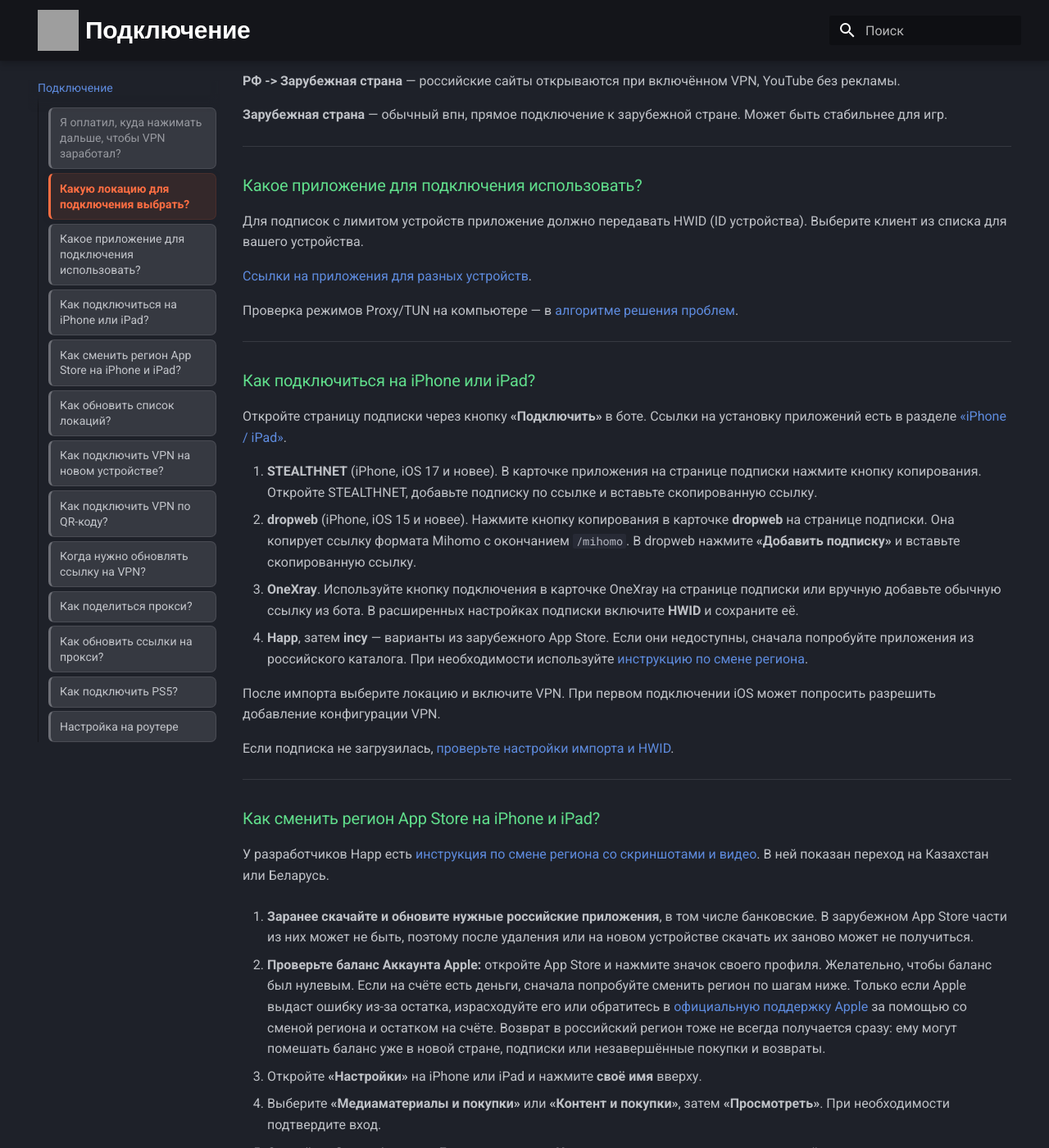
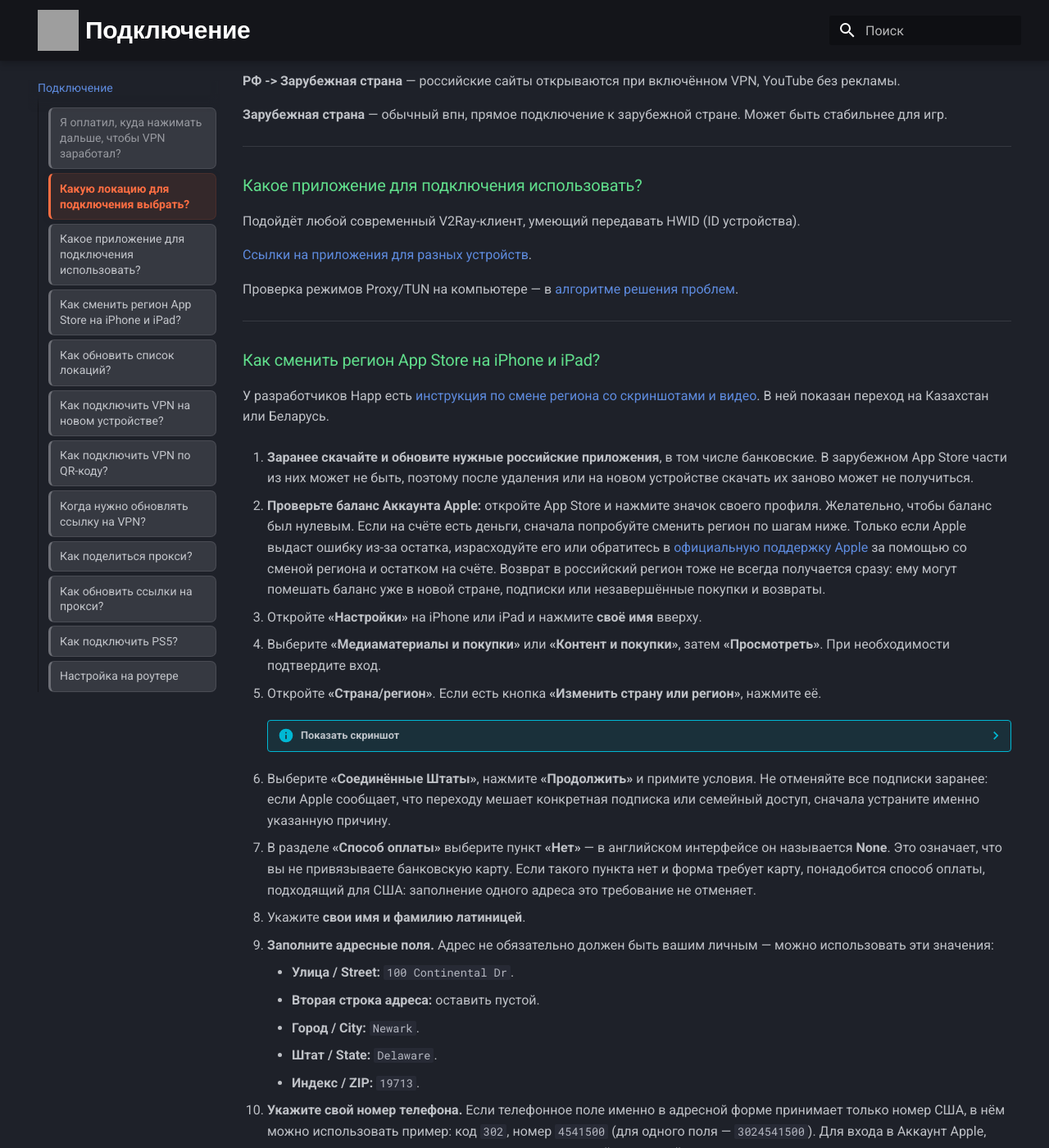
Before and after one commit to CanvasProxy/wiki, an MkDocs documentation site: the page built from docs/connection.md, in a window 1280 px wide and 1400 px high, scrolled down 622 px. Shown: the whole window at 82% size. Built offline with MkDocs 1.6.1 and Material for MkDocs 9.7.7, drawn with Linux system fonts in a browser that asks for light colours; grey boxes are pictures that could not be loaded.

Commit message:
Keep iPhone app links in the existing wiki list

```diff
--- a/docs/connection.md
+++ b/docs/connection.md
@@ -26,27 +26,12 @@
 ---
 
 ### Какое приложение для подключения использовать?
-Для подписок с лимитом устройств приложение должно передавать HWID (ID устройства). Выберите клиент из списка для вашего устройства.
+Подойдёт любой современный V2Ray-клиент, умеющий передавать HWID (ID устройства).
 
 [Ссылки на приложения для разных устройств](general.md#apps).
 
 <span id="proxy-tun"></span>
 Проверка режимов Proxy/TUN на компьютере — в [алгоритме решения проблем](troubleshooting.md#vpn-not-working).
-
----
-
-### Как подключиться на iPhone или iPad? {: #ios-connection }
-
-Откройте страницу подписки через кнопку **«Подключить»** в боте. Ссылки на установку приложений есть в разделе [«iPhone / iPad»](general.md#apps).
-
-1. **STEALTHNET** (iPhone, iOS 17 и новее). В карточке приложения на странице подписки нажмите кнопку копирования. Откройте STEALTHNET, добавьте подписку по ссылке и вставьте скопированную ссылку.
-2. **dropweb** (iPhone, iOS 15 и новее). Нажмите кнопку копирования в карточке **dropweb** на странице подписки. Она копирует ссылку формата Mihomo с окончанием `/mihomo`. В dropweb нажмите **«Добавить подписку»** и вставьте скопированную ссылку.
-3. **OneXray**. Используйте кнопку подключения в карточке OneXray на странице подписки или вручную добавьте обычную ссылку из бота. В расширенных настройках подписки включите **HWID** и сохраните её.
-4. **Happ**, затем **incy** — варианты из зарубежного App Store. Если они недоступны, сначала попробуйте приложения из российского каталога. При необходимости используйте [инструкцию по смене региона](#app-store-region).
-
-После импорта выберите локацию и включите VPN. При первом подключении iOS может попросить разрешить добавление конфигурации VPN.
-
-Если подписка не загрузилась, [проверьте настройки импорта и HWID](troubleshooting.md#ios-subscription-import).
 
 ---
 
```
Also changed, not shown: docs/general.md (+11 -8 lines), docs/troubleshooting.md (+0 -10 lines).
